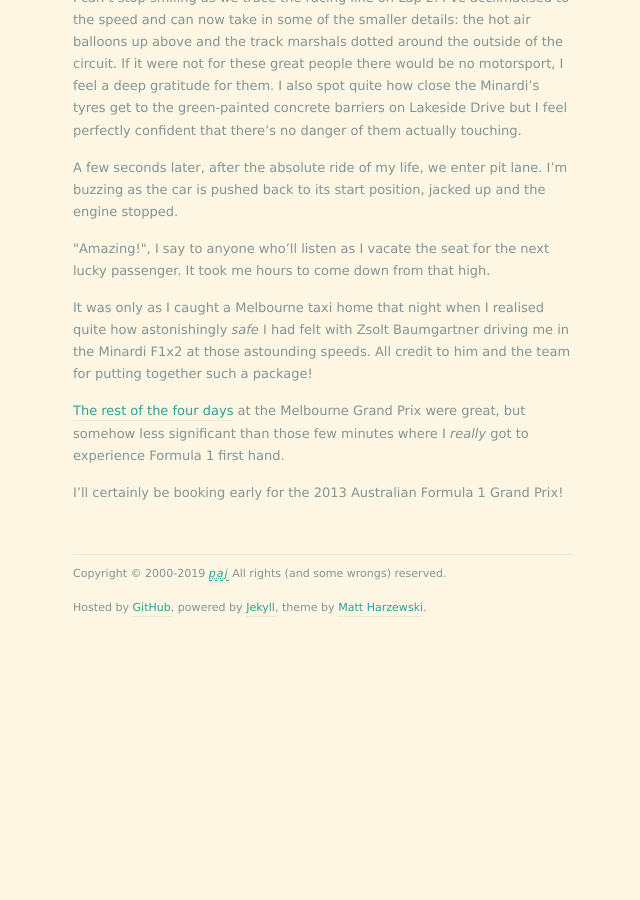
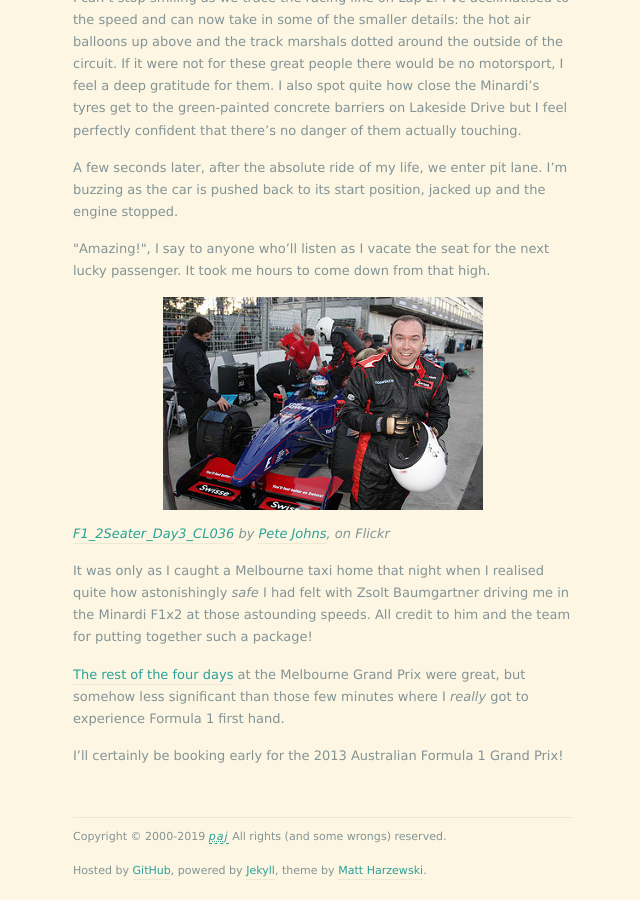
Before and after one commit to johnsyweb/johnsyweb.github.io, a Jekyll site: the page built from _posts/2012-03-18-formula-1.markdown, in a window 1280 px wide and 900 px high, scrolled down 2130 px. Shown: the whole window, without its empty margins (317-957 px from the left). Built offline with Jekyll 4.4.1, drawn with Linux system fonts in a browser that asks for light colours; nearby versions of some CDN libraries; some web fonts are replaced; before the commit the page ends 2767 px from its top, so only the background shows below that.

Commit message:
Add image to F1x2 post

```diff
--- a/_posts/2012-03-18-formula-1.markdown
+++ b/_posts/2012-03-18-formula-1.markdown
@@ -128,6 +128,8 @@ engine stopped.
 &quot;Amazing!&quot;, I say to anyone who'll listen as I vacate the seat for the
 next lucky passenger. It took me hours to come down from that high.
 
+[![Vacating the Seat]({{ site.baseurl }}{% link /images/2012-03-18-formula-1.jpg %})](https://flic.kr/p/buDwnY)
+*[F1_2Seater_Day3_CL036](https://flic.kr/p/buDwnY) by [Pete Johns](https://www.flickr.com/photos/johnsyweb/), on Flickr*
 
 It was only as I caught a Melbourne taxi home that night when I realised quite
 how astonishingly _safe_ I had felt with Zsolt Baumgartner driving me in
```
Also changed, not shown: images/2012-03-18-formula-1.jpg (added).
